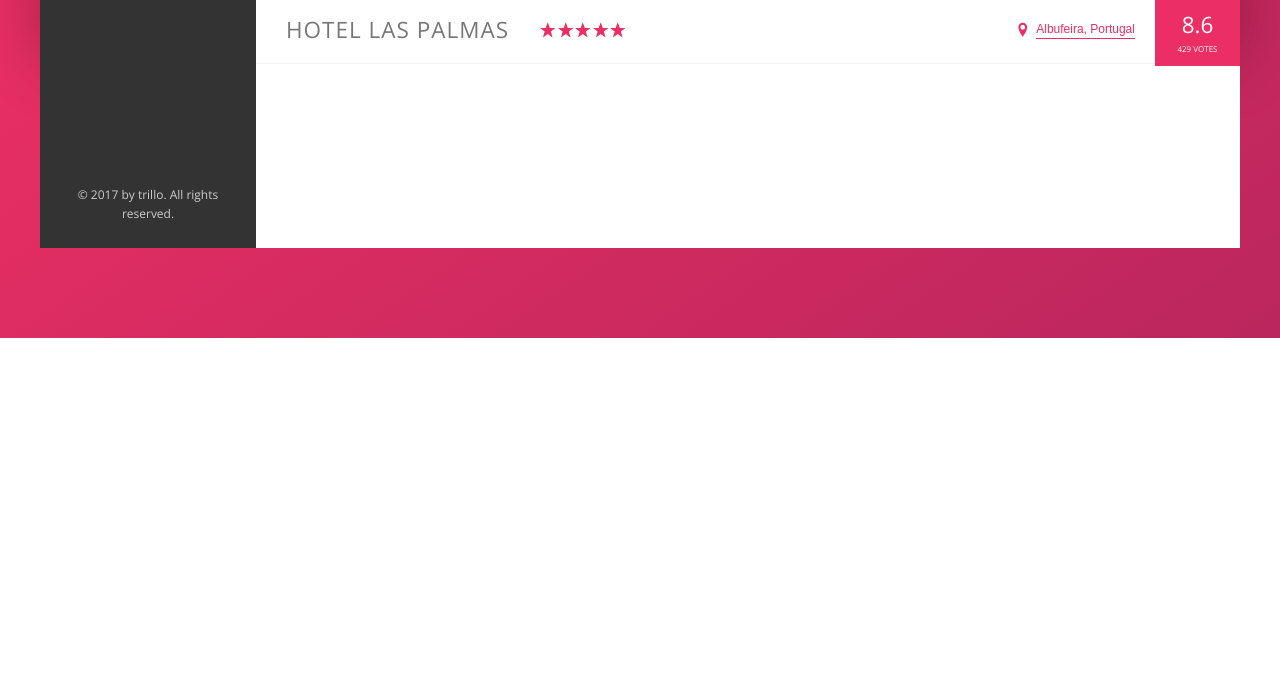
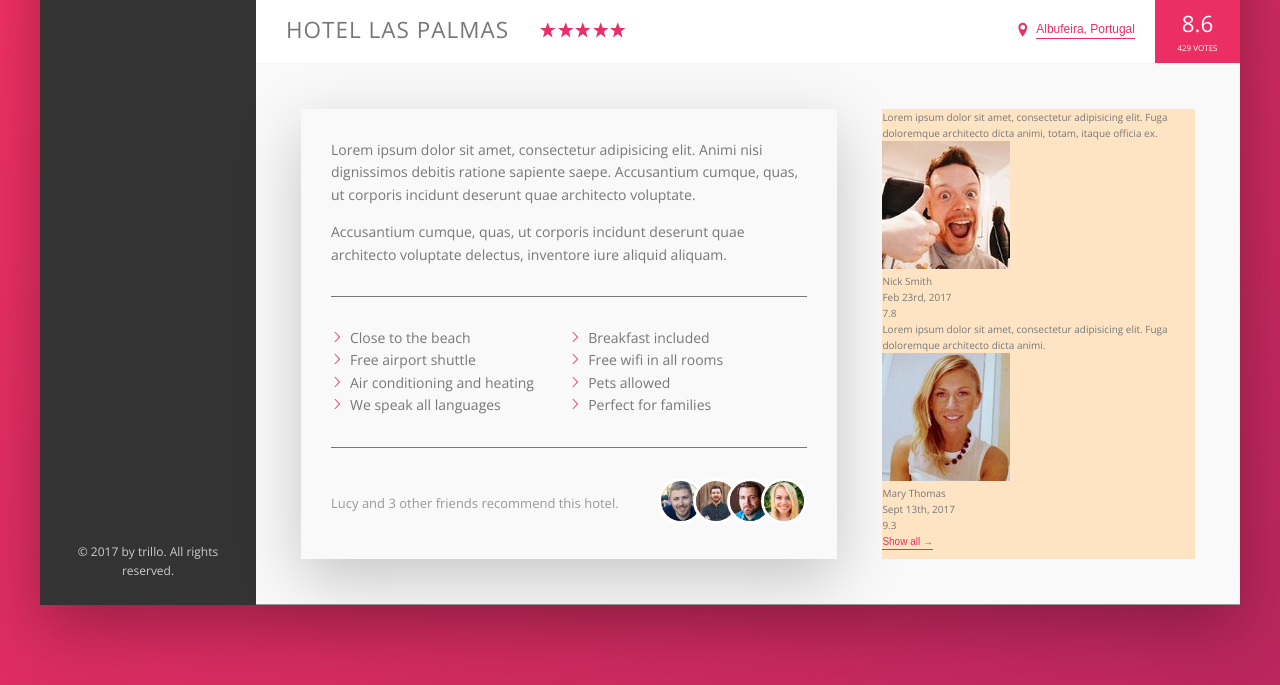
Before and after one commit to ussefehab/trillo, a website: page index.html in a window 1280 px wide. Shown: the part 542-1227 px from the top of the page. Before the commit the page ends 880 px from the top, so only its background shows below. Drawn offline with nearby package versions, Linux system fonts and the light colour scheme.

Commit message:
description section

```diff
--- a/index.html
+++ b/index.html
@@ -136,8 +136,7 @@
                             <div class="overview__rating-count">429 votes</div>
                         </div>
                     </div>
-
-                   <!-- <div class="detail">
+                     <div class="detail">
                         <div class="description">
                             <p class="paragraph">
                                 Lorem ipsum dolor sit amet, consectetur adipisicing elit. Animi nisi dignissimos debitis ratione sapiente saepe. Accusantium cumque, quas, ut corporis incidunt deserunt quae architecto voluptate.
@@ -199,7 +198,7 @@
 
                             <button class="btn-inline">Show all <span>&rarr;</span></button>
                         </div>
-
+<!--
                         <div class="cta">
                             <h2 class="cta__book-now">
                                 Good news! We have 4 free rooms for your selected dates!
@@ -208,9 +207,9 @@
                                 <span class="btn__visible">Book now</span>
                                 <span class="btn__invisible">Only 4 rooms left</span>
                             </button>
-                        </div>
+                        </div> -->
 
-                    </div> -->
+                    </div>
 
 
                 </main>
--- a/sass/_base.scss
+++ b/sass/_base.scss
@@ -28,6 +28,7 @@ Grey dark 3: #999
     --color-grey-dark-2: #777;
     --color-grey-dark-3: #999;
     --shadow-dark :  0 2rem 6rem rgba(0, 0, 0, 0.3);
+    --shadow-light :  0 2rem 6rem rgba(0, 0, 0, 0.208);
 }
 
 * {
--- a/sass/_component.scss
+++ b/sass/_component.scss
@@ -216,9 +216,6 @@
         flex-direction: column;
         align-items: center;
         justify-content: center;
-        margin-bottom: -3px;
-
-
 
         &-average{
             font-size: 2.25rem;
@@ -271,3 +268,61 @@
         box-shadow: none;
     }
 }
+
+.paragraph:not(:last-of-type){
+    margin-bottom: 1.5rem;
+}
+
+.list{
+    list-style: none;
+    margin: 3rem 0;
+    padding: 3rem 0;
+    border-bottom: 1px solid currentColor;
+    border-top: 1px solid currentColor;
+    display: flex;
+    flex-wrap: wrap;
+    &__item{
+        flex: 0 0 50%;
+        &::before{
+            content: '';
+            display: inline-block;
+            margin-right: .7rem;
+            height: 1.2rem;
+            width: 1.2rem;
+            // old browser
+            // background-image: url(../img/chevron-thin-right.svg);
+            // background-size: cover;
+
+            //modern browser
+            background-color: var(--color-primary);
+            -webkit-mask-image: url(../img/chevron-thin-right.svg);
+            -webkit-mask-size:cover;
+            mask-image: url(../img/chevron-thin-right.svg);
+            mask-size:cover;
+
+        }
+    }
+}
+
+.recommend{
+    font-size: 1.3rem;
+    color: var(--color-grey-dark-3);
+    display: flex;
+    align-items: center;
+    &__count{
+        margin-right: auto;
+    }
+    &__friends{
+
+    }
+    &__photo{
+        box-sizing: content-box;
+        width: 4rem;
+        height: 4rem;
+        border-radius: 50%;
+        border:3px solid #fff;
+        &:not(:last-child){
+            margin-right: -1.5rem;
+        }
+    }
+}
--- a/sass/_layout.scss
+++ b/sass/_layout.scss
@@ -3,7 +3,7 @@
     margin: 8rem auto;
     background-color: var(--color-grey-light-1);
     box-shadow:var(--shadow-dark);
-    height: 50rem;
+    height: 100%;
 }
 
 .header{
@@ -35,6 +35,22 @@
 .hotel-view{
     background-color: #fff;
     flex: 1;
-    height: 80vh;
+}
+.detail{
+    display: flex;
+    padding: 4.5rem;
+    background-color: var(--color-grey-light-1);
+    border-bottom: 1px solid var(--color-grey-dark-3);
 
 }
+.description{
+    font-size: 1.4rem;
+    flex: 0 0 60%;
+    margin-right: 4.5rem;
+    box-shadow: var(--shadow-light);
+    padding: 3rem;
+}
+.user-reviews{
+    background-color: bisque;
+    flex: 1;
+}
```
Also changed, not shown: css/style.css, 1 other file.
